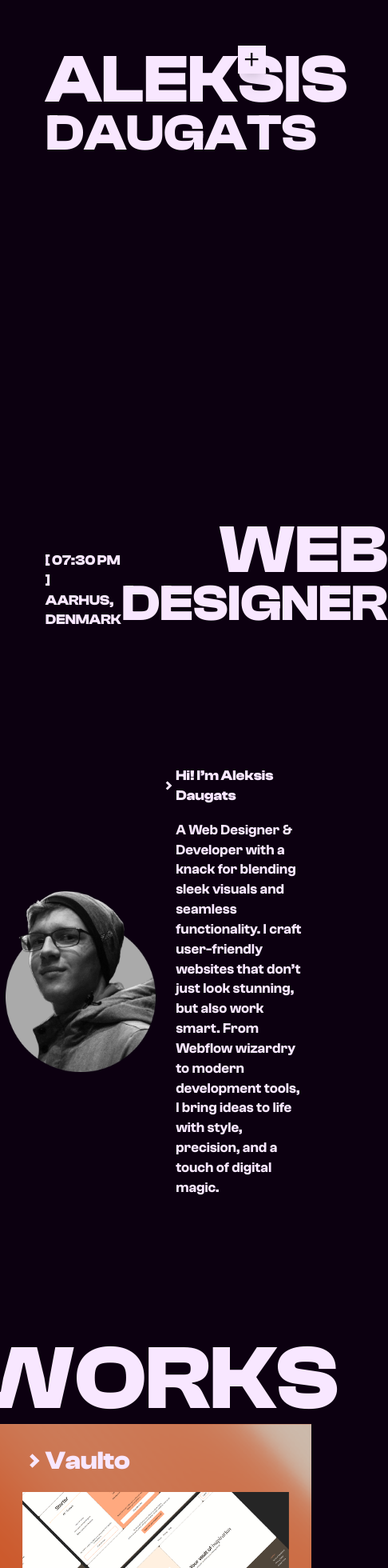
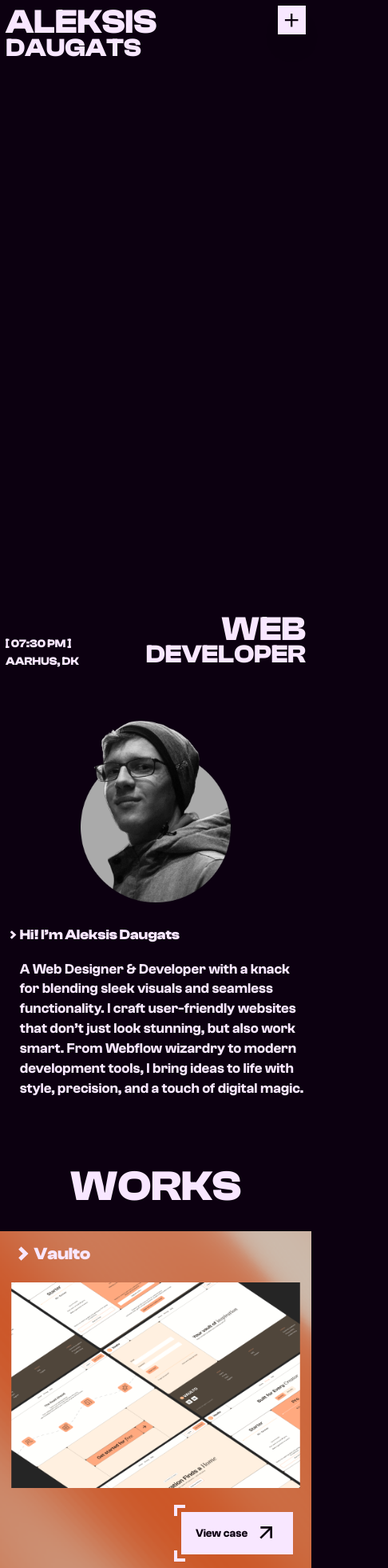
Before and after one commit to JustMangoo/Portfolio2025, a React (Vite) app: page / in a window 390 px wide. Shown: the top 1960 px of the page at 80% size, 486 px wide, since content can reach past the window. Built offline with nearby package versions, Linux system fonts and the light colour scheme.

Commit message:
style: adjust spacing and font sizes for improved layout consistency across components

```diff
--- a/src/App.tsx
+++ b/src/App.tsx
@@ -3,7 +3,7 @@ import Navigation from "./components/Navigation";
 
 export default function App() {
   return (
-    <div className="bg-secondary text-primary min-h-screen font-regular text-xl">
+    <div className="bg-secondary text-primary min-h-screen font-regular text-base md:text-xl">
       <Navigation />
       <Outlet />
     </div>
--- a/src/components/Navigation.tsx
+++ b/src/components/Navigation.tsx
@@ -35,7 +35,7 @@ export default function Navigation() {
     }
   };
   return (
-    <nav className="fixed z-10 top-16 right-16 shadow-xl bg-primary text-secondary font-display font-bold text-base inline-flex flex-col gap-2">
+    <nav className="fixed z-10 top-2 right-2 md:top-16 md:right-16 shadow-xl bg-primary text-secondary font-display font-bold text-base inline-flex flex-col gap-2">
       <div className="flex items-center justify-between pointer">
         <button
           type="button"
--- a/src/components/WorkCard.tsx
+++ b/src/components/WorkCard.tsx
@@ -7,15 +7,15 @@ export default function WorkCard({ p }: { p: Project }) {
   return (
     <div
       style={{ ["--bg" as any]: `url(${p.bg})` }}
-      className="relative flex flex-col gap-6 p-8 min-h-[420px] bg-cover bg-center [background-image:var(--bg)]"
+      className="relative flex flex-col gap-6 p-4 md:p-8 min-h-[420px] bg-cover bg-center [background-image:var(--bg)]"
     >
-      <div className="flex items-center font-display text-4xl font-bold">
+      <div className="flex items-center font-display text-2xl md:text-4xl font-bold">
         <img src={Chevron} alt="Chevron" className="h-8 w-auto" />
         <h3>{p.title}</h3>
       </div>
 
       <img
-        className="h-100 w-auto self-center"
+        className="md:h-100 w-auto self-center"
         src={p.thumb}
         alt={`${p.title} thumbnail`}
       />
@@ -24,7 +24,7 @@ export default function WorkCard({ p }: { p: Project }) {
         <div className="corner-frame-left corner-frame-left-hover p-2.5 flex w-fit">
           <Link
             to={`/cases/${p.slug}`}
-            className="bg-primary px-5 py-3 text-2xl font-semibold text-secondary inline-flex items-center gap-2"
+            className="bg-primary px-5 py-3  md:text-2xl font-semibold text-secondary inline-flex items-center gap-2"
           >
             View case
             <img className="h-9 w-auto" src={ArrowUp} alt="arrow up right" />
--- a/src/pages/CasePage.tsx
+++ b/src/pages/CasePage.tsx
@@ -7,7 +7,6 @@ import ArrowDown from "../assets/icons/Arrow-down.svg";
 const customPages: Record<string, React.FC | undefined> = {
   vaulto: VaultoCase,
   pegazapagalms: PegazaCase,
-  artis: VaultoCase,
 };
 
 export default function CasePage() {
@@ -34,7 +33,9 @@ export default function CasePage() {
         className="mb-8 h-72 bg-cover bg-center [background-image:var(--bg)]"
       />
       <header className="mb-32 flex flex-col gap-8 justify-center">
-        <h1 className="text-9xl font-bold uppercase text-center">{p.title}</h1>
+        <h1 className="text-6xl md:text-9xl font-bold uppercase text-center">
+          {p.title}
+        </h1>
         <div className="mt-4 grid grid-cols-2 gap-y-8 lg:flex gap-4 text-2xl justify-between">
           {p.roles?.length ? (
             <div>
--- a/src/pages/Home.tsx
+++ b/src/pages/Home.tsx
@@ -55,30 +55,39 @@ export default function Home() {
     <>
       <section
         id="hero"
-        className="h-screen font-display font-bold uppercase flex flex-col justify-between p-16"
+        className="h-screen font-display font-bold uppercase flex flex-col justify-between p-2 md:p-16"
       >
         <header>
           <h1 className="m-0 leading-[0.8]">
-            <span className="block text-8xl">Aleksis</span>
-            <span className="block text-7xl -mt-2 md:-mt-3">Daugats</span>
+            <span className="block text-5xl md:text-8xl">Aleksis</span>
+            <span className="block text-4xl md:text-7xl -mt-2 md:-mt-3">
+              Daugats
+            </span>
           </h1>
         </header>
 
-        <footer className="flex justify-between items-end">
-          <div>
+        <footer className="flex justify-between items-end ">
+          <div className="hidden md:flex flex-col">
             <p className="m-0">[ {time} ]</p>
-            <p className="m-0">Aarhus, Denmark</p>
+            <p className="m-0 ">Aarhus, Denmark</p>
+          </div>
+
+          <div className="flex md:hidden flex-col">
+            <p className="m-0">[ {time} ]</p>
+            <p className="m-0 ">Aarhus, DK</p>
           </div>
 
           <h2 className="m-0 leading-[0.8] text-right">
-            <span className="block text-8xl">Web</span>
-            <span className="block text-7xl -mt-2 md:-mt-3">Designer</span>
+            <span className="block text-5xl md:text-8xl">Web</span>
+            <span className="block text-4xl md:text-7xl -mt-2 md:-mt-3">
+              Developer
+            </span>
           </h2>
         </footer>
       </section>
       <section
         id="about"
-        className="py-32 px-2 sm:px-8 lg:px-16 flex justify-center items-center gap-2"
+        className="py-16 md:py-32 px-2 md:px-4 lg:px-16 flex flex-col md:flex-row justify-center items-center gap-8 md:gap-2"
       >
         <img src={ProfileImage} alt="Profile Image" className="h-64" />
         <div className=" text-xl flex flex-col max-w-2xl gap-5">
@@ -97,10 +106,10 @@ export default function Home() {
       </section>
       <section
         id="works"
-        className="flex flex-col justify-center items-center py-16"
+        className="flex flex-col justify-center items-center py-8 gap-8"
       >
         <header>
-          <h2 className="text-9xl font-display font-bold text-primary uppercase">
+          <h2 className="text-6xl md:text-9xl font-display font-bold text-primary uppercase">
             Works
           </h2>
         </header>
@@ -113,10 +122,10 @@ export default function Home() {
       </section>
       <section
         id="skills"
-        className=" flex flex-col p-8 lg:p-16 justify-center items-center  w-full"
+        className=" flex flex-col gap-8 p-8 lg:p-16 justify-center items-center  w-full"
       >
         <header>
-          <h2 className="text-9xl font-display font-bold text-primary uppercase">
+          <h2 className="text-6xl md:text-9xl font-display font-bold text-primary uppercase ">
             Skills
           </h2>
         </header>
@@ -143,14 +152,14 @@ export default function Home() {
       </section>
       <footer
         id="connect"
-        className="font-display flex flex-col gap-32 p-16 pt-32"
+        className="font-display flex flex-col gap-32 p-8 md:p-16 pt-32"
       >
         <div className="flex flex-col justify-center items-center gap-2">
           <div className="corner-frame-top corner-frame-top-hover border-primary p-2.5 pb-0 flex w-fit justify-center">
             <a
               href="mailto:daugatsa@gmail.com"
               target="_blank"
-              className="bg-primary px-5 py-3 text-4xl cursor-pointer font-semibold text-secondary"
+              className="bg-primary px-5 py-3 text-2xl md:text-4xl cursor-pointer font-semibold text-secondary"
             >
               Click to Connect
             </a>
```
